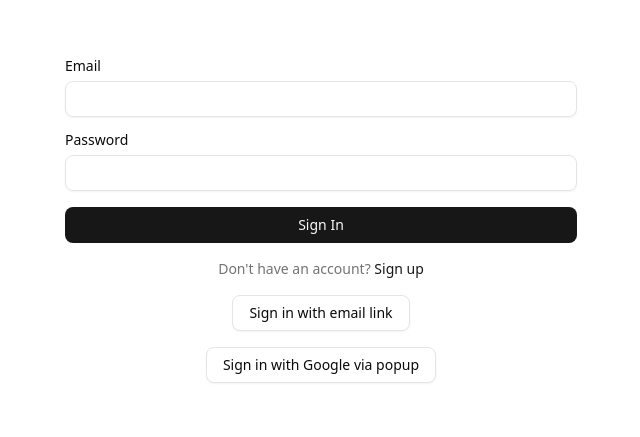
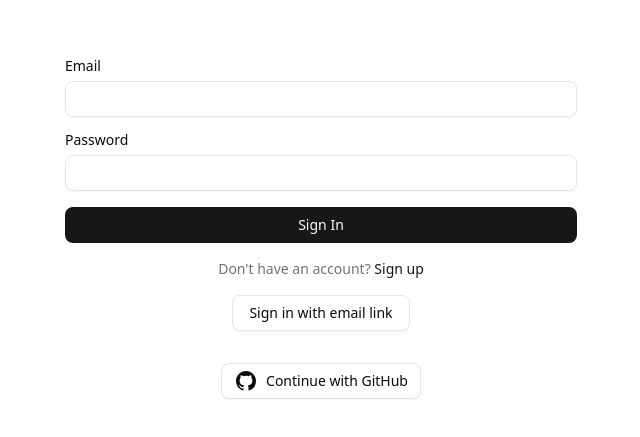
Before and after one commit to dmadridy/contacts-app, a React (Vite) app: page /sign-in in a window 1280 px wide. Shown: the part 171-608 px from the top of the page, without its empty margins (319-959 px from the left). Built offline with nearby package versions, Linux system fonts and the light colour scheme; no server answers.

Commit message:
Finished google sign in method and implemented github authentication

```diff
--- a/src/lib/firebase.ts
+++ b/src/lib/firebase.ts
@@ -1,5 +1,5 @@
 import { initializeApp } from "firebase/app";
-import { getAuth, GoogleAuthProvider } from "firebase/auth";
+import { getAuth, GithubAuthProvider } from "firebase/auth";
 import {
   initializeFirestore,
   persistentLocalCache,
@@ -29,7 +29,7 @@ const db = initializeFirestore(app, {
 // Initialize Auth
 const auth = getAuth(app);
 
-// Initialize Google Auth Provider
-const provider = new GoogleAuthProvider();
+// Initialize Auth Providers
+const githubProvider = new GithubAuthProvider();
 
-export { app, db, auth, provider };
+export { app, db, auth, githubProvider };
--- a/src/pages/settings.tsx
+++ b/src/pages/settings.tsx
@@ -1,13 +1,15 @@
-import { auth } from "@/lib/firebase";
 import { FirebaseError } from "firebase/app";
 import { signOut } from "firebase/auth";
 import { useNavigate } from "react-router-dom";
 import { toast } from "sonner";
 
+import { auth } from "@/lib/firebase";
+import { useUserStore } from "@/lib/store/user";
 import { Button } from "@/components/ui/button";
 
 export default function Settings() {
   const navigate = useNavigate();
+  const user = useUserStore((state) => state.user);
 
   async function handleSignOut() {
     try {
@@ -18,5 +20,15 @@ export default function Settings() {
     }
   }
 
-  return <Button onClick={handleSignOut}>Sign out</Button>;
+  return (
+    <div className="flex flex-col gap-2">
+      <div className="flex flex-col gap-2">
+        <p className="text-2xl font-bold">{user?.displayName}</p>
+        <p className="text-muted-foreground">{user?.email}</p>
+      </div>
+      <div>
+        <Button onClick={handleSignOut}>Sign out</Button>
+      </div>
+    </div>
+  );
 }
--- /dev/null
+++ b/src/pages/sign-in/components/github-sign-in-button.tsx
@@ -0,0 +1,34 @@
+import { signInWithPopup } from "firebase/auth";
+import { toast } from "sonner";
+
+import { auth, githubProvider } from "@/lib/firebase";
+import { Button } from "@/components/ui/button";
+
+export default function GitHubSignInButton() {
+  const handleSignIn = async () => {
+    try {
+      await signInWithPopup(auth, githubProvider);
+      toast.success("Signed in with GitHub successfully");
+    } catch {
+      toast.error("Error signing in with GitHub");
+    }
+  };
+
+  return (
+    <Button variant="outline" type="button" onClick={handleSignIn}>
+      <svg
+        className="size-6"
+        fill="currentColor"
+        viewBox="0 0 24 24"
+        aria-hidden="true"
+      >
+        <path
+          fillRule="evenodd"
+          d="M12 2C6.477 2 2 6.484 2 12.017c0 4.425 2.865 8.18 6.839 9.504.5.092.682-.217.682-.483 0-.237-.008-.868-.013-1.703-2.782.605-3.369-1.343-3.369-1.343-.454-1.158-1.11-1.466-1.11-1.466-.908-.62.069-.608.069-.608 1.003.07 1.531 1.032 1.531 1.032.892 1.53 2.341 1.088 2.91.832.092-.647.35-1.088.636-1.338-2.22-.253-4.555-1.113-4.555-4.951 0-1.093.39-1.988 1.029-2.688-.103-.253-.446-1.272.098-2.65 0 0 .84-.27 2.75 1.026A9.564 9.564 0 0112 6.844c.85.004 1.705.115 2.504.337 1.909-1.296 2.747-1.027 2.747-1.027.546 1.379.202 2.398.1 2.651.64.7 1.028 1.595 1.028 2.688 0 3.848-2.339 4.695-4.566 4.943.359.309.678.92.678 1.855 0 1.338-.012 2.419-.012 2.747 0 .268.18.58.688.482A10.019 10.019 0 0022 12.017C22 6.484 17.522 2 12 2z"
+          clipRule="evenodd"
+        />
+      </svg>
+      Continue with GitHub
+    </Button>
+  );
+}
--- a/src/pages/sign-in/components/sign-in-with-email-dialog.tsx
+++ b/src/pages/sign-in/components/sign-in-with-email-dialog.tsx
@@ -52,6 +52,7 @@ export default function SignInWithEmailDialog() {
       toast.error((error as FirebaseError).message);
     }
   }
+
   return (
     <Dialog>
       <DialogTrigger asChild>
--- a/src/pages/sign-in/index.tsx
+++ b/src/pages/sign-in/index.tsx
@@ -1,12 +1,14 @@
 import { zodResolver } from "@hookform/resolvers/zod";
 import type { FirebaseError } from "firebase/app";
-import { signInWithEmailAndPassword, signInWithPopup } from "firebase/auth";
+import { signInWithEmailAndPassword } from "firebase/auth";
 import { useForm } from "react-hook-form";
 import { Link, useNavigate } from "react-router-dom";
 import { toast } from "sonner";
 import { z } from "zod";
 
-import { auth, provider } from "@/lib/firebase";
+import { auth } from "@/lib/firebase";
+import GitHubSignInButton from "@/pages/sign-in/components/github-sign-in-button";
+import GoogleSignInButton from "@/pages/sign-in/components/google-sign-in-button";
 import { Button } from "@/components/ui/button";
 import {
   Form,
@@ -17,7 +19,6 @@ import {
   FormMessage,
 } from "@/components/ui/form";
 import { Input } from "@/components/ui/input";
-import GoogleSignInButton from "@/components/google-sign-in-button";
 import FieldsWrapper from "../create-contact/components/fields-wrapper";
 import SignInWithEmailDialog from "./components/sign-in-with-email-dialog";
 
@@ -43,7 +44,6 @@ export default function SignIn() {
     try {
       await signInWithEmailAndPassword(auth, data.email, data.password);
       navigate("/");
-      toast.success("Signed in successfully");
     } catch (error) {
       toast.error((error as FirebaseError).message);
     }
@@ -92,14 +92,8 @@ export default function SignIn() {
       </Form>
       <div className="flex flex-col items-center justify-center gap-4">
         <SignInWithEmailDialog />
-        <Button
-          variant="outline"
-          type="button"
-          onClick={() => signInWithPopup(auth, provider)}
-        >
-          Sign in with Google via popup
-        </Button>
         <GoogleSignInButton />
+        <GitHubSignInButton />
       </div>
     </div>
   );
```
Also changed, not shown: src/pages/sign-in/components/google-sign-in-button.tsx (renamed from src/components/google-sign-in-button.tsx).
